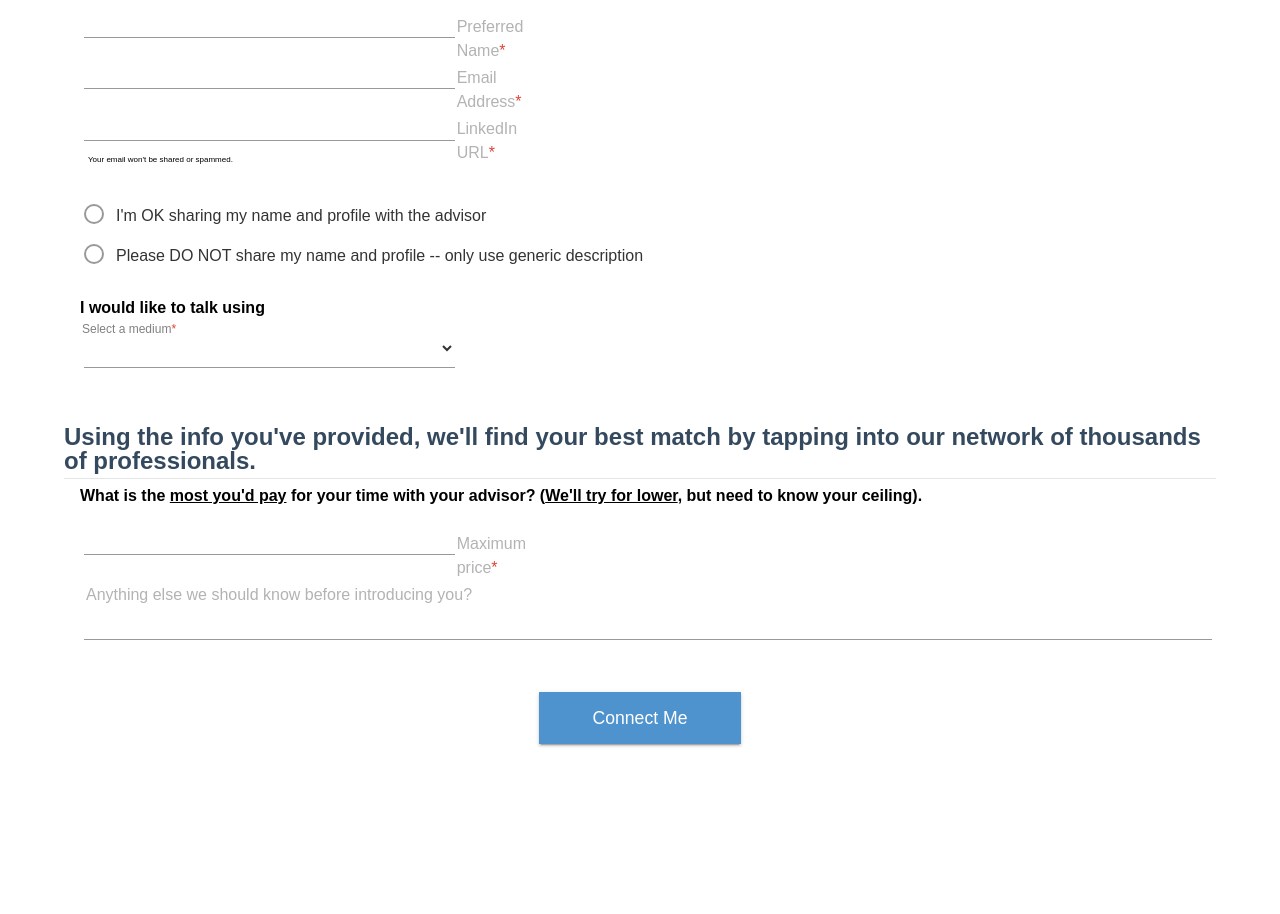
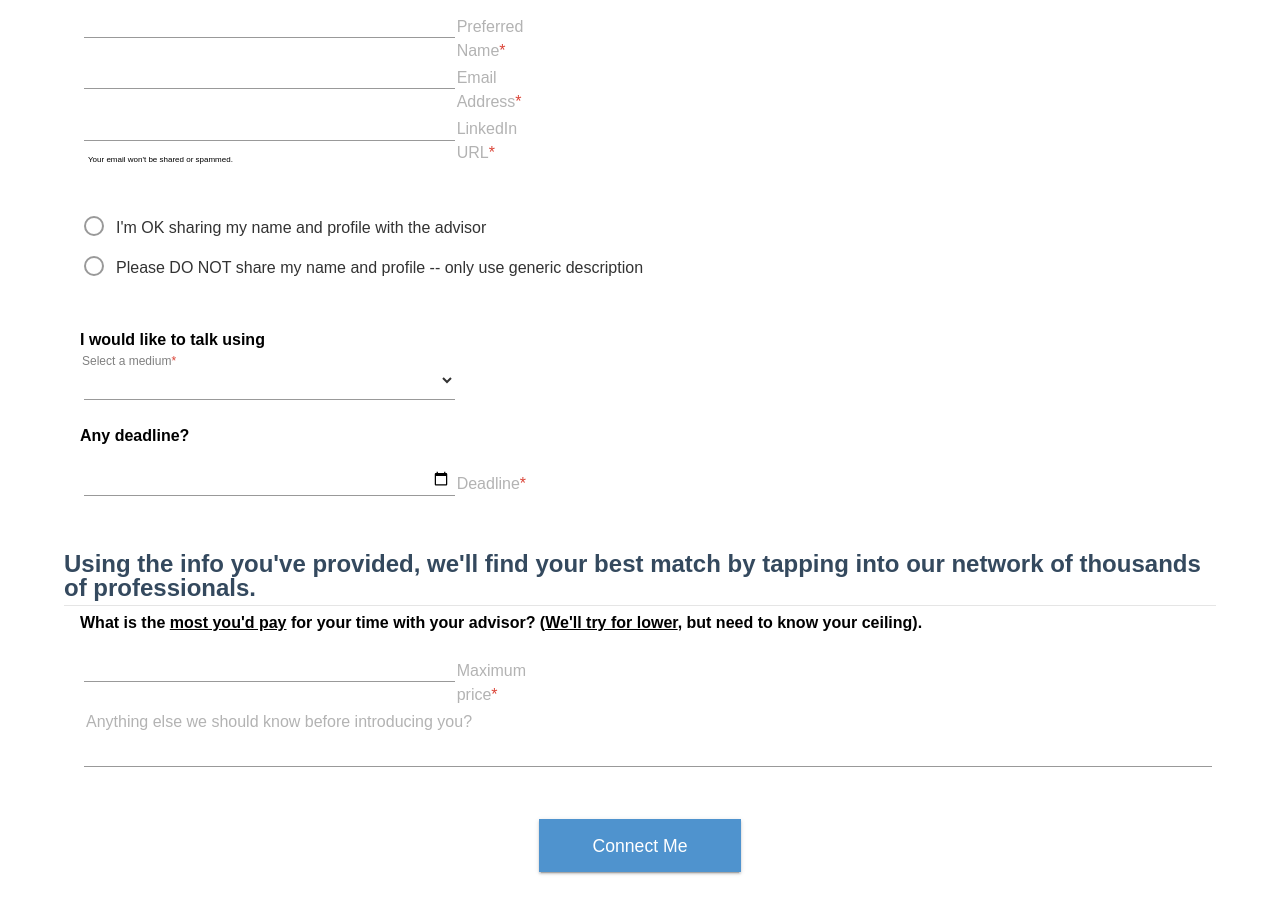
Before and after one commit to monaqvi/ten-consumer-price-check, a website: page client/request/index.html in a window 1280 px wide. Shown: the part 1539-2453 px from the top of the page. Drawn offline with nearby package versions, Linux system fonts and the light colour scheme.

Commit message:
Add deadline field

```diff
--- a/client/css/main.css
+++ b/client/css/main.css
@@ -382,7 +382,7 @@ fieldset {
 .form-radio,
 .form-group {
   position: relative;
-  margin-top: .5em;
+  margin-top: 1.25em;
   margin-bottom: .5em;
 }
 
--- a/client/request/index.html
+++ b/client/request/index.html
@@ -303,6 +303,7 @@
             </div>
           </div>
 
+          <div class="form-group">
             <h4 class="no-margin pure-u-1 indented">I would like to talk using</h4>
             <div class="indented">
               <div class="pure-g">
@@ -320,6 +321,22 @@
                 </div>
               </div>
             </div>
+          </div>
+
+          <div class="form-group">
+            <h4 class="no-margin pure-u-1 indented">Any deadline?</h4>
+            <div class="indented">
+              <div class="pure-g">
+                <div class="pure-u-1 pure-u-md-1-3">
+                  <fieldset class="pure-u-1 form-group" required>
+                    <input type="date" required/>
+                    <label class="control-label" for="input">Deadline</label><i class="bar"></i>
+                  </fieldset>
+                </div>
+              </div>
+            </div>
+          </div>
+
         </section>
 
         <section>
@@ -340,9 +357,8 @@
 
           <!-- <br> -->
 
-          <h4 class="no-margin indented">What is the <span class="underline">most you'd pay</span> for your time with your advisor? (<span class="underline">We'll try for lower</span>, but need to know your ceiling).</h4>
-
-          <div class="indented">
+          <div class="indented query-group">
+            <h4 class="no-margin">What is the <span class="underline">most you'd pay</span> for your time with your advisor? (<span class="underline">We'll try for lower</span>, but need to know your ceiling).</h4>
             <div class="pure-u-1">
               <fieldset class="pure-u-1 pure-u-md-1-3 form-group" required>
                 <input type="text" pattern="^[$]?[\d,]+(?:\.[\d]{0,2})?$" min="0" required/>
```
Lines whose indentation alone changed are shown as unchanged.
